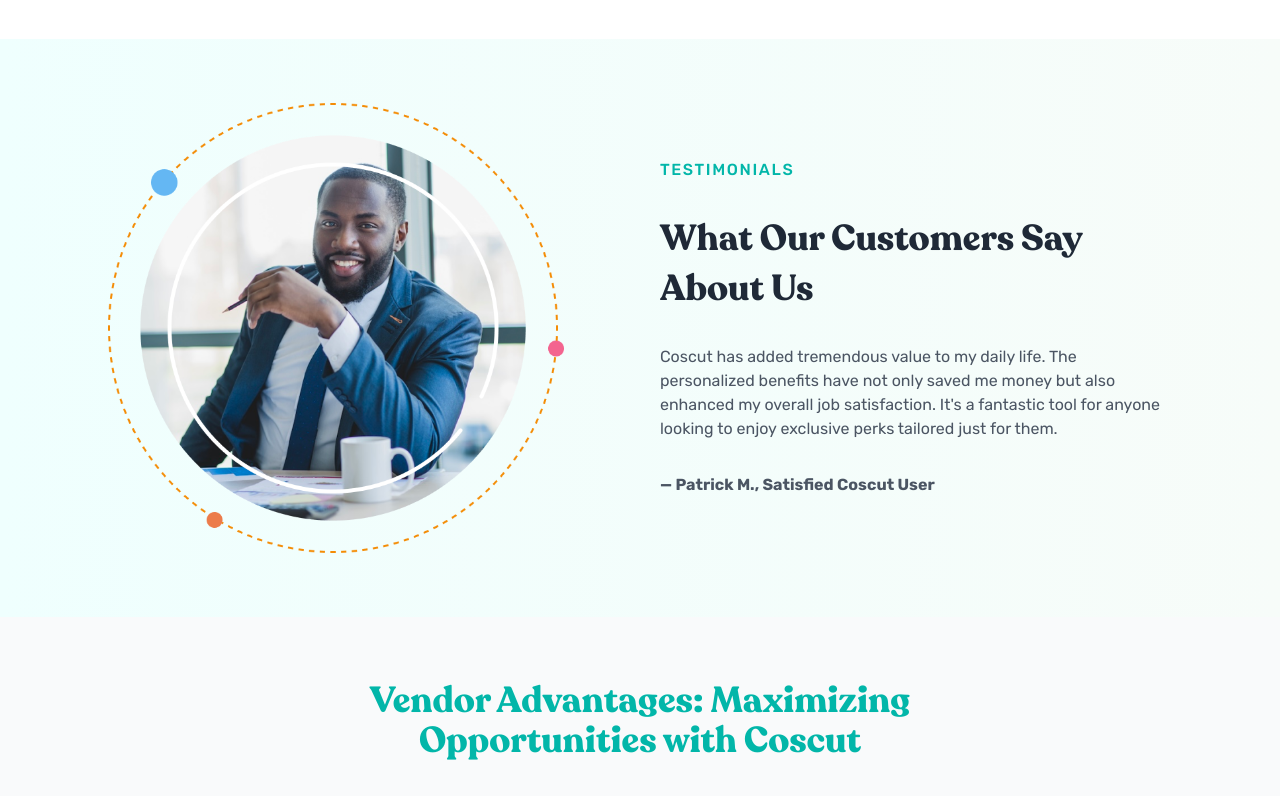
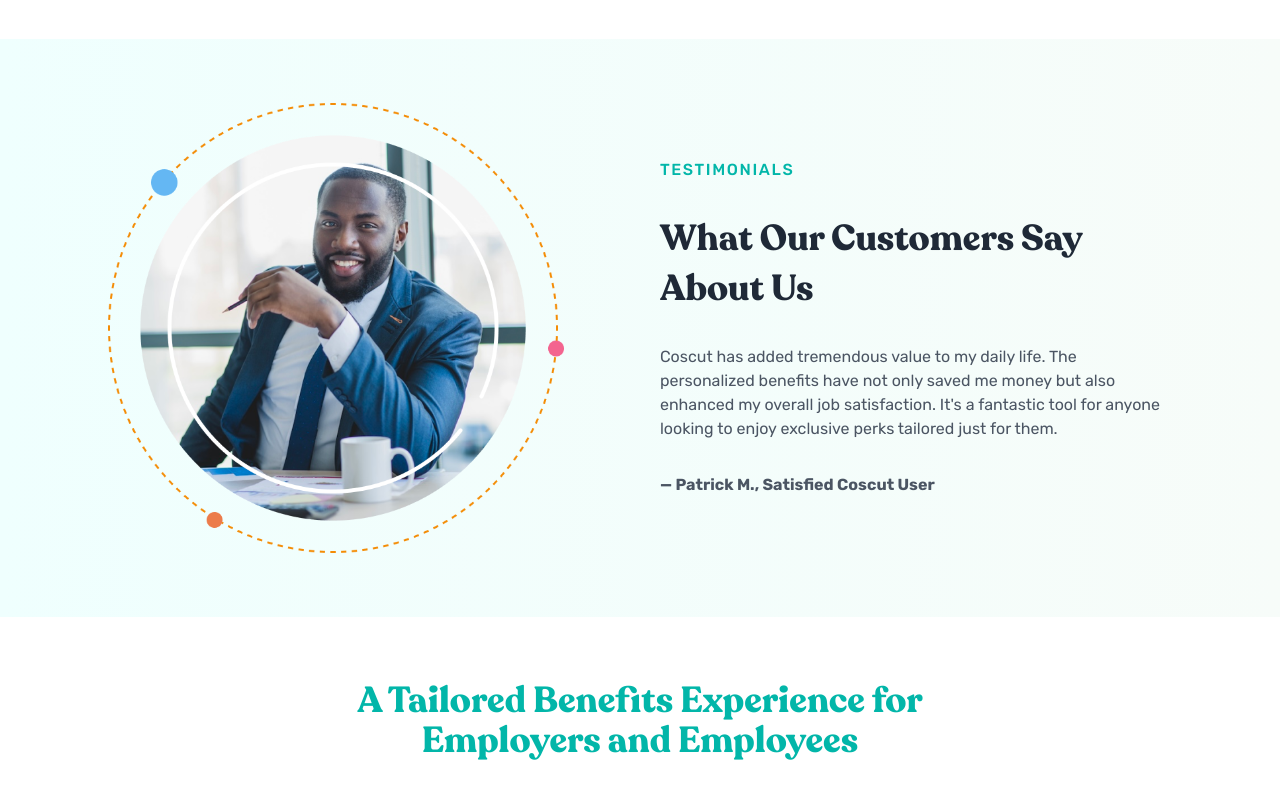
Before and after one commit to jlsodai/coscut, a Next.js app: page / in a window 1280 px wide. Shown: the part 2000-2796 px from the top of the page. Built offline with nearby package versions, Linux system fonts and the light colour scheme.

Commit message:
add explainer section to page

```diff
--- a/src/app/page.tsx
+++ b/src/app/page.tsx
@@ -4,11 +4,12 @@
 import HeaderSection from "@/sections/HeaderSection";
 import HeroSection from "@/sections/HeroSection";
 import TrustedbySection from "@/sections/TrustedbySection";
-import AboutSection from "../sections/AboutSection";
-import TestimonialSection from "../sections/TestimonialSection";
-import HowSection from "../sections/HowSection";
-import FooterSection from "../sections/FooterSection";
-import VendorSection from "../sections/VendorSection";
+import AboutSection from "@/sections/AboutSection";
+import TestimonialSection from "@/sections/TestimonialSection";
+import HowSection from "@/sections/HowSection";
+import FooterSection from "@/sections/FooterSection";
+import VendorSection from "@/sections/VendorSection";
+import ExplainerSection from "@/sections/ExplainerSection";
 
 const page = () => {
   return (
@@ -20,7 +21,7 @@
       </section>
       <AboutSection />
       <TestimonialSection />
-      {/* <HowSection /> */}
+      <ExplainerSection />
       <VendorSection />
       <FooterSection />
     </>
```
